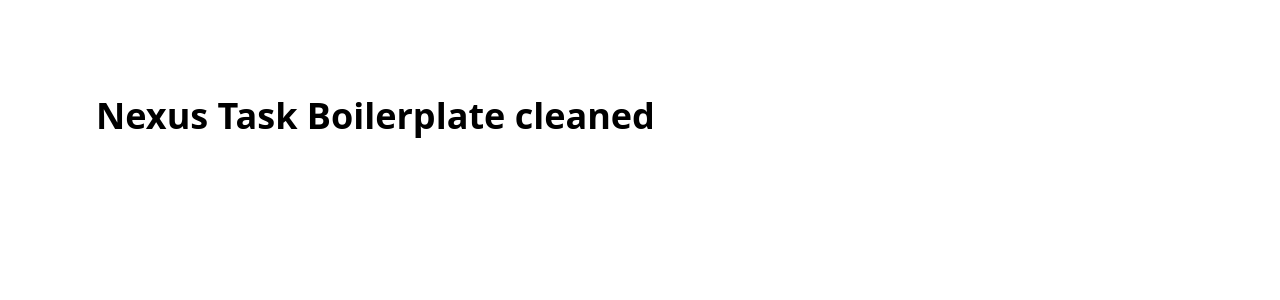
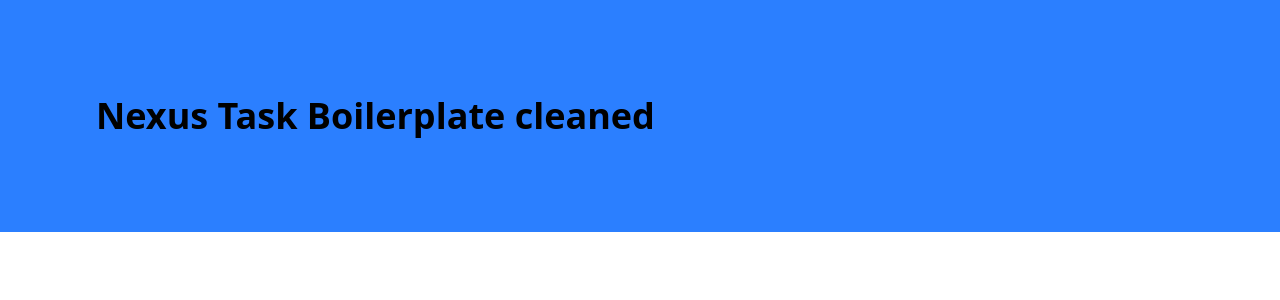
Before and after one commit to zoraizbinzahid/nexus-task-saas, a Next.js app in the folder frontend/: page / in a window 1280 px wide. Shown: the top 300 px of the page. Built offline with nearby package versions, Linux system fonts and the light colour scheme.

Commit message:
feat: init shadcn ui and theme provider for dark/light mode

```diff
--- a/frontend/src/app/page.tsx
+++ b/frontend/src/app/page.tsx
@@ -1,3 +1,3 @@
 export default function Home() {
-  return <main className="p-24 text-4xl font-bold">Nexus Task Boilerplate cleaned</main>
+  return <main className="p-24 text-4xl font-bold bg-blue-500">Nexus Task Boilerplate cleaned</main>
 }
--- /dev/null
+++ b/frontend/src/components/theme-provider.tsx
@@ -0,0 +1,11 @@
+"use client"
+
+import * as React from "react"
+import { ThemeProvider as NextThemesProvider } from "next-themes"
+import { type ThemeProviderProps } from "next-themes/dist/types"
+
+export function ThemeProvider({ children, ...props }: ThemeProviderProps) {
+    return <NextThemesProvider {...props}>
+        {children}
+    </NextThemesProvider>
+}
```
